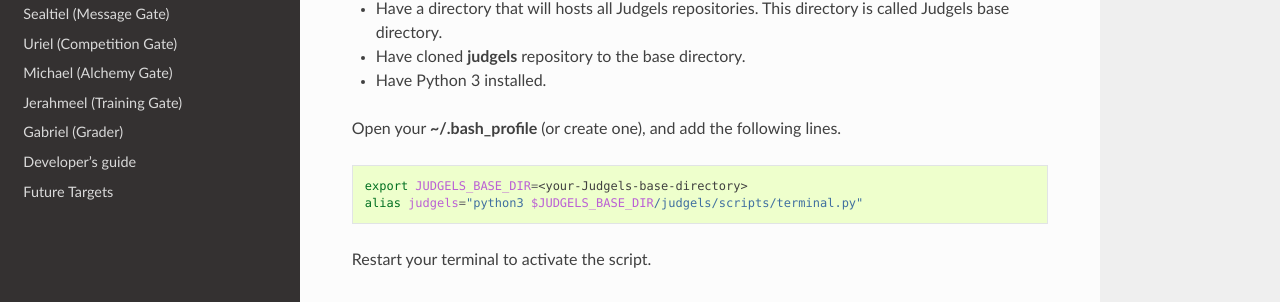
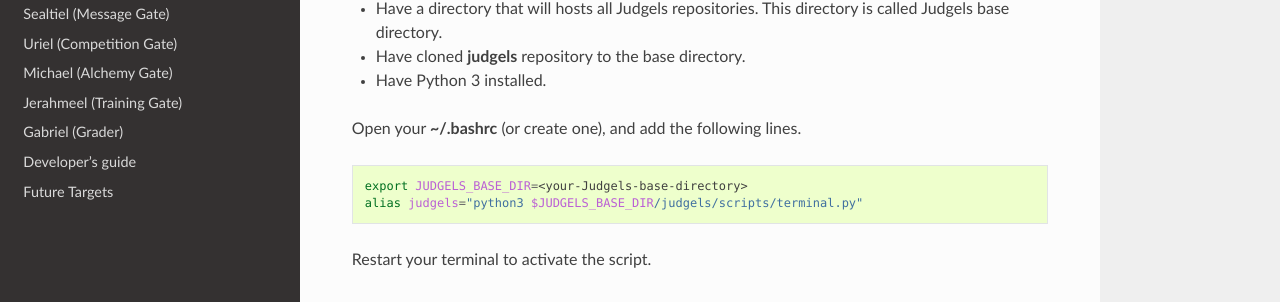
Before and after one commit to judgels/judgels, a Sphinx documentation site: the page built from docs/terminal.rst, in a window 1280 px wide and 900 px high. Shown: the part 315-617 px from the top of the window. Built offline with Sphinx 7.4.7 and the Read the Docs theme 2.0.0, drawn with Linux system fonts in a browser that asks for light colours; formulas are drawn with MathJax 3.

Commit message:
Judgels terminal script should be installed in .bashrc

```diff
--- a/docs/terminal.rst
+++ b/docs/terminal.rst
@@ -14,7 +14,7 @@
 - Have cloned **judgels** repository to the base directory.
 - Have Python 3 installed.
 
-Open your **~/.bash_profile** (or create one), and add the following lines.
+Open your **~/.bashrc** (or create one), and add the following lines.
 
 .. sourcecode:: bash
 
```
